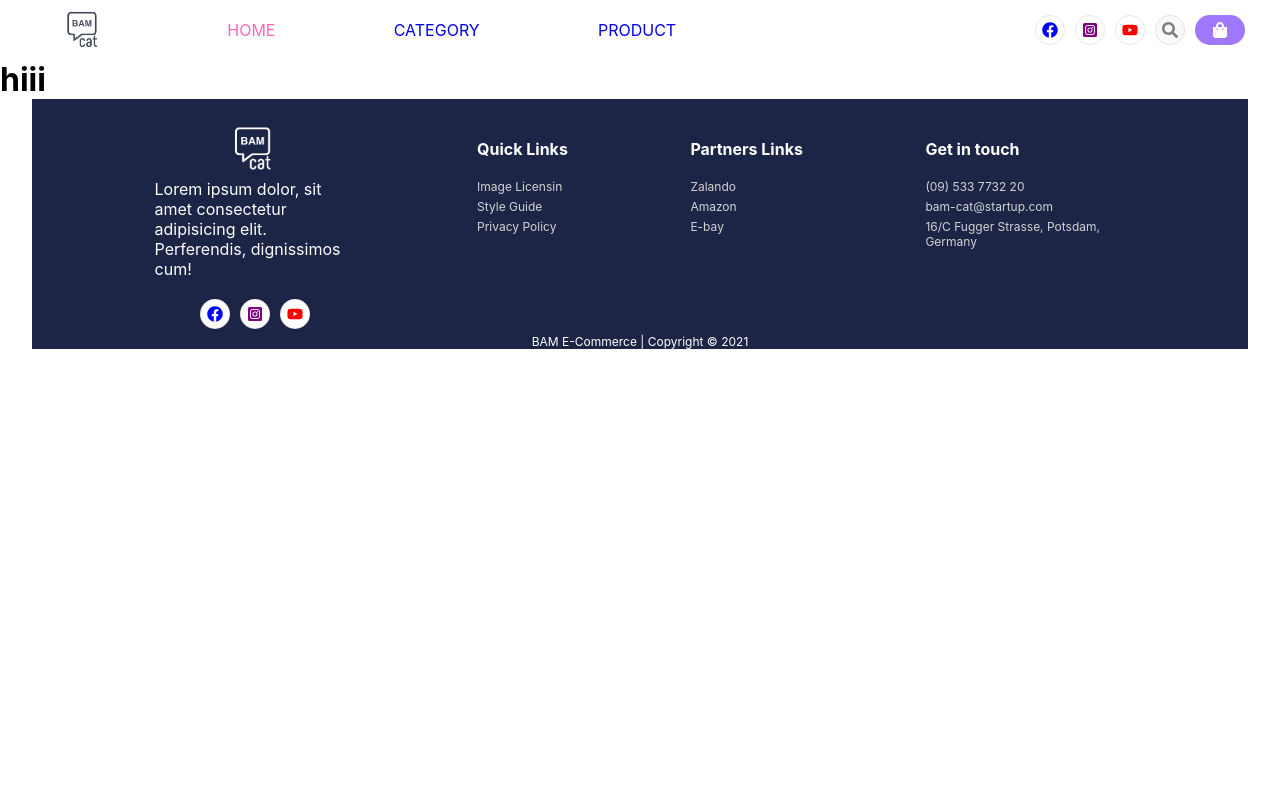
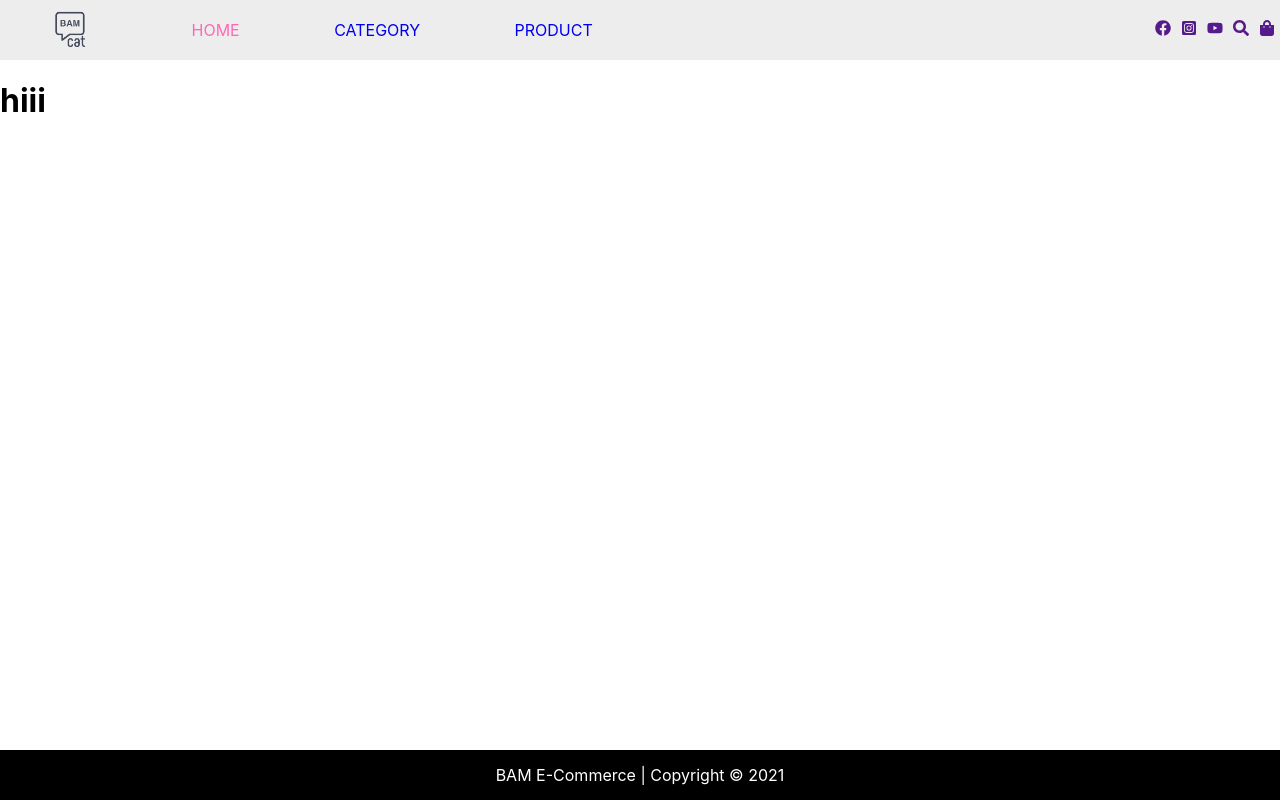
Before and after one commit to syed-ghufran-hassan/B.A.M-eCommerce, a React (Create React App) app: page / in a window 1280 px wide. Built offline with nearby package versions, Linux system fonts and the light colour scheme; no server answers.

Commit message:
Reverting to functional

```diff
--- a/package.json
+++ b/package.json
@@ -17,7 +17,6 @@
     "react-router-dom": "^5.2.0",
     "react-scripts": "4.0.3",
     "react-transition-group": "^4.4.2",
-    "reactstrap": "^8.9.0",
     "redux-devtools-extension": "^2.13.9"
   },
   "scripts": {
--- a/src/features/Components/Footer.js
+++ b/src/features/Components/Footer.js
@@ -1,62 +1,13 @@
-import React from "react";
-import "../styles/Footer.css";
-import logo from "../img/logoW.png";
-import { Link } from "react-router-dom";
-import {
-  FaFacebook,
-  FaInstagramSquare,
-  FaYoutube
-} from "react-icons/fa";
+import React from 'react';
+import '../styles/Footer.css';
 
 function Footer() {
-  const year = new Date().getFullYear();
+  const year = new Date().getFullYear()
   return (
-    <footer className="Footer-background">
-      <div className="Footer">
-      <div className="Links-wrapper">
-        <div className="Logo-part">
-          <img src={logo} alt=""></img>
-          <p>
-            Lorem ipsum dolor, sit amet consectetur adipisicing elit.
-            Perferendis, dignissimos cum!
-          </p>
-          <div className="Footer-icons">
-          <Link className="icon facebook-icon">
-          <FaFacebook />
-        </Link>
-        <Link className="icon instagram-icon">
-          <FaInstagramSquare />
-        </Link>
-        <Link className="icon youtube-icon">
-          <FaYoutube />
-        </Link>
-          </div>
-        </div>
-        <div className="Quick-links">
-          <h4>Quick Links</h4>
-          <Link>Image Licensin</Link>
-          <Link>Style Guide</Link>
-          <Link>Privacy Policy</Link>
-        </div>
-        <div className="Partners-links">
-          <h4>Partners Links</h4>
-          <Link>Zalando</Link>
-          <Link>Amazon</Link>
-          <Link>E-bay</Link>
-        </div>
-        <div className="Contact-info">
-        <h4>Get in touch</h4>
-          <span>(09) 533 7732 20</span>
-          <span>bam-cat@startup.com</span>
-          <span>16/C Fugger Strasse, Potsdam, Germany</span>
-        </div>
-      </div>
-      <div className="Credentials">
-        <span> BAM E-Commerce | Copyright &copy; {year} </span>
-      </div>
-      </div>
+    <footer className='Footer'>
+      BAM E-Commerce | Copyright  &copy;  {year}
     </footer>
-  );
+  )
 }
 
 export default Footer;
--- a/src/features/Components/Navbar.js
+++ b/src/features/Components/Navbar.js
@@ -54,9 +54,11 @@ function Navbar() {
         <Link className="icon search-icon">
           <FaSearch />
         </Link>
+        <div>
         <Link className="icon shopping-icon">
           <FaShoppingBag />
         </Link>
+        </div>
       </div>
     </div>
   );
--- a/src/features/styles/Footer.css
+++ b/src/features/styles/Footer.css
@@ -1,98 +1,12 @@
-.Footer-background {
-  width: 100%;
-  background-color: white;
-  /* position: fixed; */
-  height: 250px;
-  display: flex;
-  justify-content: center;
+.Footer {
+  position: fixed;
+  height: 50px;
+  bottom: 0px;
+  left: 0px;
+  right: 0px;
   margin-bottom: 0px;
-}
-.Footer {
-  /* position: fixed; */
-  height: 250px;
-  display: flex;
-  flex-direction: column;
-  background-color: #1D2547;
-  width: 95%;
-  margin-bottom: 0px;
+  background-color: black;
   color: white;
-}
-
-.Links-wrapper{
-  display: flex;
-  flex-direction: row;
-  justify-content: space-evenly;
-  margin-top: 20px;
-}
-
-.Logo-part {
-  width: 200px;
-  display: flex;
-  flex-direction: column;
-  align-items: center;
-}
-
-.Logo-part img{
-width: 60px;
-}
-
-.Footer-icons{
-  display: flex;
-  flex-direction: row;
-  margin-top: 15px;
-}
-
-.icon {
-  margin: 5px;
-}
-
-.Quick-links h4{
-  margin-top: 20px;
-  margin-bottom: 20px;
-}
-
-.Quick-links a {
-  color: lightgray;
-  font-size: 12px;
-  display: flex;
-  flex-direction: column;
-  text-decoration: none;
-  margin-top: 5px;
-}
-
-.Partners-links h4{
-  margin-top: 20px;
-  margin-bottom: 20px;
-}
-
-.Partners-links a {
-  color: lightgray;
-  font-size: 12px;
-  display: flex;
-  flex-direction: column;
-  text-decoration: none;
-  margin-top: 5px;
-}
-
-.Contact-info {
-  width: 200px;
-}
-
-.Contact-info h4{
-  margin-top: 20px;
-  margin-bottom: 20px;
-}
-
-.Contact-info span {
-  color: lightgray;
-  font-size: 12px;
-  display: flex;
-  flex-direction: column;
-  margin-top: 5px;
-}
-
-.Credentials{
-  font-size: 12px;
   display: flex;
   justify-content: center;
   align-items: center;
--- a/src/features/styles/Navbar.css
+++ b/src/features/styles/Navbar.css
@@ -1,14 +1,12 @@
 .NavbarWrapper {
   display: flex;
   flex-direction: row;
-  position: sticky;
-  width: 100%;
 }
 
 .Navbar {
   height: 60px;
-  width: 100%;
-  background-color: white;
+  width: 70%;
+  background-color: rgba(128, 128, 128, 0.144);
   display: flex;
   flex-direction: row;
   align-content: center;
@@ -28,79 +26,25 @@
 .NavbarSocial {
   height: 60px;
   width: 70%;
-  background-color: white;
+  background-color: rgba(128, 128, 128, 0.144);
   display: flex;
   flex-direction: row;
   align-content: center;
   justify-content: flex-end;
   align-items: center;
-  margin-right: 30px;
 }
 
 .NavbarSocial a {
   margin: 5px;
 }
 
-.facebook-icon {
-  height: 30px;
-  width: 30px;
-  display: flex;
-  flex-direction: row;
-  justify-content: center;
-  align-items: center;
-  color: blue;
-  border-radius: 50%;
-  border: solid 1px rgba(128, 128, 128, 0.171);
-  background-color: white;
+/* Transition of pages */
+/* .fade-enter {
+  opacity: 0;
+  z-index: 1;
 }
 
-.instagram-icon {
-  height: 30px;
-  width: 30px;
-  display: flex;
-  flex-direction: row;
-  justify-content: center;
-  align-items: center;
-  color: purple;
-  border-radius: 50%;
-  border: solid 1px rgba(128, 128, 128, 0.171);
-  background-color: white;
-}
-
-.youtube-icon {
-  height: 30px;
-  width: 30px;
-  display: flex;
-  flex-direction: row;
-  justify-content: center;
-  align-items: center;
-  color: red;
-  border-radius: 50%;
-  border: solid 1px rgba(128, 128, 128, 0.171);
-  background-color: white;
-}
-
-.search-icon {
-  height: 30px;
-  width: 30px;
-  background-color: rgba(128, 128, 128, 0.048);
-  display: flex;
-  flex-direction: row;
-  justify-content: center;
-  align-items: center;
-  color: gray;
-  border-radius: 50%;
-  border: solid 1px rgba(128, 128, 128, 0.171)
-}
-
-.shopping-icon {
-  height: 30px;
-  width: 50px;
-  background-color: #9F78FF;
-  display: flex;
-  flex-direction: row;
-  justify-content: center;
-  align-items: center;
-  color: white;
-  border-radius: 30px;
-}
+.fade-enter.fade-enter-active {
+  opacity: 1;
+  transition: opacity 250ms ease-in;
+} */
--- a/src/index.css
+++ b/src/index.css
@@ -11,9 +11,3 @@ code {
   font-family: source-code-pro, Menlo, Monaco, Consolas, 'Courier New',
     monospace;
 }
-
-*{
-  margin: 0;
-  padding: 0;
-  box-sizing: border-box;
-}
```
Also changed, not shown: src/features/img/logoW.png (deleted), 1 other file (tests, documents, lock files or other folders).
